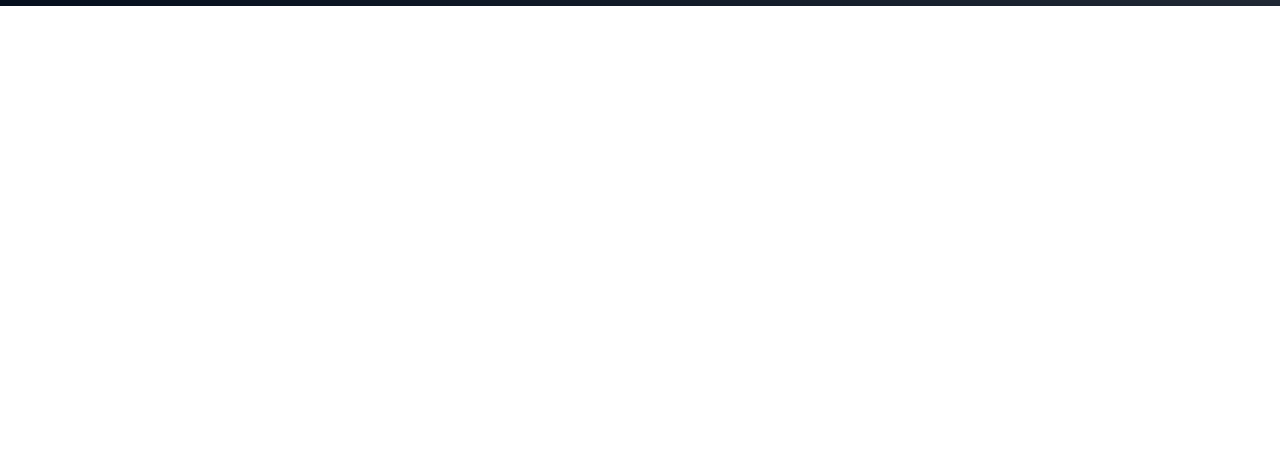
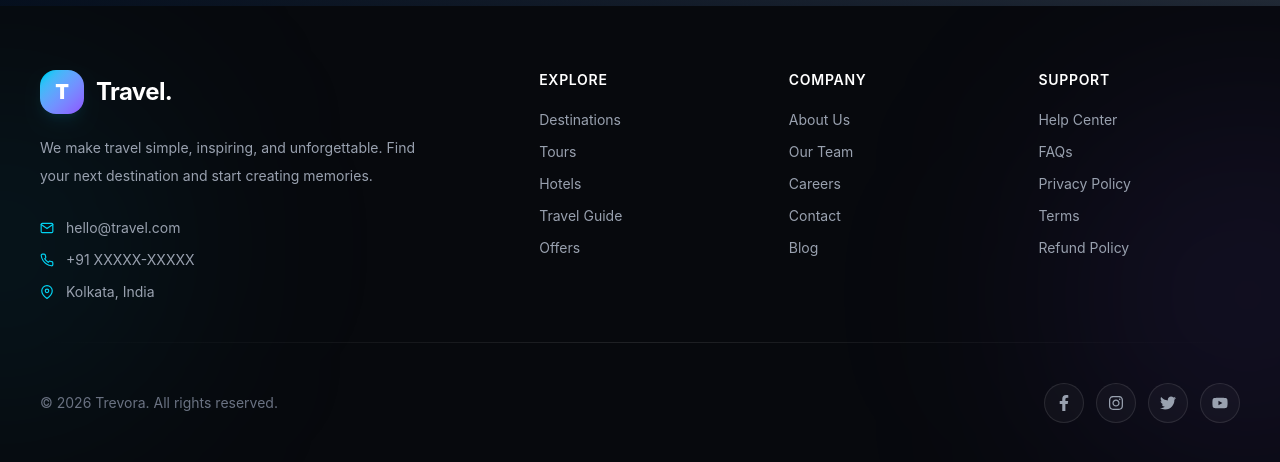
Before and after one commit to MohanlalManna24/Travel, a React (Vite) app: page / in a window 1280 px wide. Shown: the part 782-1244 px from the top of the page. Before the commit the page ends 800 px from the top, so only its background shows below. Built offline with nearby package versions, Linux system fonts and the light colour scheme; grey boxes are pictures that could not be loaded.

Commit message:
Add Footer section

```diff
--- a/src/App.jsx
+++ b/src/App.jsx
@@ -1,3 +1,4 @@
+import Footer from './components/Footer'
 import Navbar from './components/Navbar'
 import { Outlet } from 'react-router-dom'
 
@@ -6,6 +7,7 @@
     <div>
       <Navbar />
       <Outlet />
+      <Footer/>
     </div>
   )
 }
--- /dev/null
+++ b/src/components/Footer.jsx
@@ -0,0 +1,185 @@
+import { FaFacebookF, FaInstagram, FaTwitter, FaYoutube } from "react-icons/fa";
+import { HiArrowUpRight } from "react-icons/hi2";
+import { FiMail, FiMapPin, FiPhone } from "react-icons/fi";
+
+const Footer = () => {
+  const currentYear = new Date().getFullYear();
+
+  return (
+    <footer className="relative overflow-hidden bg-[#07090d] text-white">
+      {/* Background Glow */}
+      <div className="pointer-events-none absolute -left-40 top-20 h-80 w-80 rounded-full bg-cyan-500/10 blur-[120px]" />
+      <div className="pointer-events-none absolute -right-40 bottom-0 h-96 w-96 rounded-full bg-violet-500/10 blur-[120px]" />
+
+      {/* Main Footer */}
+      <div className="relative mx-auto max-w-7xl px-6 py-16 sm:px-8 lg:px-10">
+        <div className="grid gap-12 sm:grid-cols-2 lg:grid-cols-5">
+          {/* Brand */}
+          <div className="lg:col-span-2">
+            <a href="#" className="group inline-flex items-center gap-3">
+              <div className="flex h-11 w-11 items-center justify-center rounded-2xl bg-linear-to-br from-cyan-400 to-violet-500 shadow-lg shadow-cyan-500/10 transition-transform duration-300 group-hover:rotate-6 group-hover:scale-110">
+                <span className="text-xl font-black text-white">T</span>
+              </div>
+
+              <span className="text-2xl font-bold tracking-tight">Travel.</span>
+            </a>
+
+            <p className="mt-5 max-w-sm text-sm leading-7 text-gray-400">
+              We make travel simple, inspiring, and unforgettable. Find your
+              next destination and start creating memories.
+            </p>
+
+            {/* Contact */}
+            <div className="mt-7 space-y-3 text-sm text-gray-400">
+              <div className="flex items-center gap-3 transition-colors hover:text-white">
+                <FiMail className="text-cyan-400" />
+                hello@travel.com
+              </div>
+
+              <div className="flex items-center gap-3 transition-colors hover:text-white">
+                <FiPhone className="text-cyan-400" />
+                +91 XXXXX-XXXXX
+              </div>
+
+              <div className="flex items-center gap-3 transition-colors hover:text-white">
+                <FiMapPin className="text-cyan-400" />
+                Kolkata, India
+              </div>
+            </div>
+          </div>
+
+          {/* Explore */}
+          <div>
+            <h3 className="mb-5 text-sm font-semibold uppercase tracking-wider text-white">
+              Explore
+            </h3>
+
+            <ul className="space-y-3 text-sm text-gray-400">
+              {[
+                "Destinations",
+                "Tours",
+                "Hotels",
+                "Travel Guide",
+                "Offers",
+              ].map((item) => (
+                <li key={item}>
+                  <a
+                    href="#"
+                    className="group inline-flex items-center gap-1 transition-all duration-300 hover:translate-x-1 hover:text-cyan-400"
+                  >
+                    {item}
+                    <HiArrowUpRight
+                      size={13}
+                      className="opacity-0 transition-all duration-300 group-hover:translate-x-0.5 group-hover:opacity-100"
+                    />
+                  </a>
+                </li>
+              ))}
+            </ul>
+          </div>
+
+          {/* Company */}
+          <div>
+            <h3 className="mb-5 text-sm font-semibold uppercase tracking-wider text-white">
+              Company
+            </h3>
+
+            <ul className="space-y-3 text-sm text-gray-400">
+              {["About Us", "Our Team", "Careers", "Contact", "Blog"].map(
+                (item) => (
+                  <li key={item}>
+                    <a
+                      href="#"
+                      className="group inline-flex items-center gap-1 transition-all duration-300 hover:translate-x-1 hover:text-cyan-400"
+                    >
+                      {item}
+                      <HiArrowUpRight
+                        size={13}
+                        className="opacity-0 transition-all duration-300 group-hover:translate-x-0.5 group-hover:opacity-100"
+                      />
+                    </a>
+                  </li>
+                ),
+              )}
+            </ul>
+          </div>
+
+          {/* Support */}
+          <div>
+            <h3 className="mb-5 text-sm font-semibold uppercase tracking-wider text-white">
+              Support
+            </h3>
+
+            <ul className="space-y-3 text-sm text-gray-400">
+              {[
+                "Help Center",
+                "FAQs",
+                "Privacy Policy",
+                "Terms",
+                "Refund Policy",
+              ].map((item) => (
+                <li key={item}>
+                  <a
+                    href="#"
+                    className="group inline-flex items-center gap-1 transition-all duration-300 hover:translate-x-1 hover:text-cyan-400"
+                  >
+                    {item}
+                    <HiArrowUpRight
+                      size={13}
+                      className="opacity-0 transition-all duration-300 group-hover:translate-x-0.5 group-hover:opacity-100"
+                    />
+                  </a>
+                </li>
+              ))}
+            </ul>
+          </div>
+        </div>
+
+        {/* Divider */}
+        <div className="my-10 h-px bg-linear-to-r from-transparent via-white/10 to-transparent" />
+
+        {/* Bottom */}
+        <div className="flex flex-col items-center justify-between gap-6 md:flex-row">
+          <p className="text-center text-sm text-gray-500 md:text-left">
+            © {currentYear} Trevora. All rights reserved.
+          </p>
+
+          {/* Social Icons */}
+          <div className="flex items-center gap-3">
+            {[
+              {
+                icon: <FaFacebookF />,
+                label: "Facebook",
+              },
+              {
+                icon: <FaInstagram />,
+                label: "Instagram",
+              },
+              {
+                icon: <FaTwitter />,
+                label: "Twitter",
+              },
+              {
+                icon: <FaYoutube />,
+                label: "YouTube",
+              },
+            ].map((social) => (
+              <a
+                key={social.label}
+                href="#"
+                aria-label={social.label}
+                className="group flex h-10 w-10 items-center justify-center rounded-full border border-white/10 bg-white/3 text-gray-400 transition-all duration-300 hover:-translate-y-1 hover:border-cyan-400/50 hover:bg-cyan-400/10 hover:text-cyan-400 hover:shadow-lg hover:shadow-cyan-500/10"
+              >
+                <span className="transition-transform duration-300 group-hover:scale-110">
+                  {social.icon}
+                </span>
+              </a>
+            ))}
+          </div>
+        </div>
+      </div>
+    </footer>
+  );
+};
+
+export default Footer;
```
